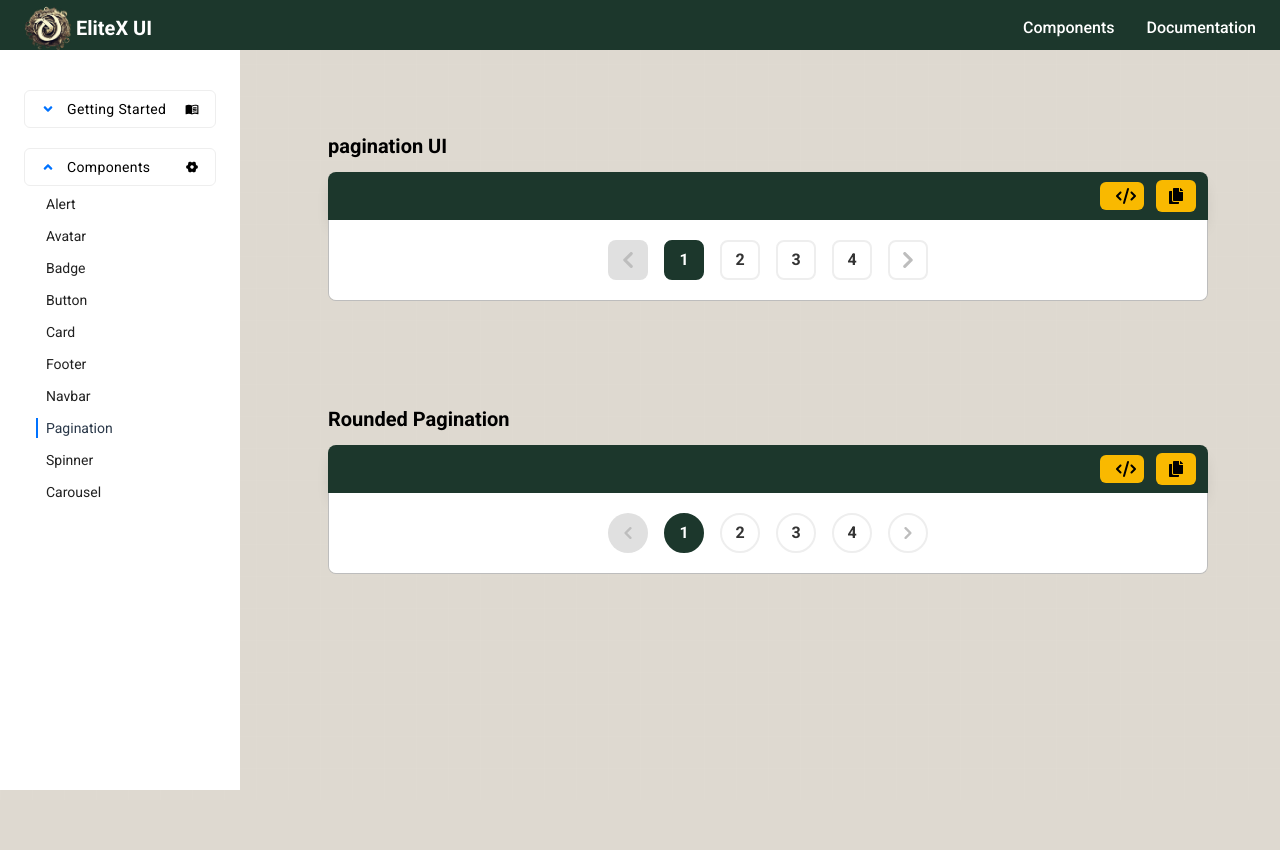
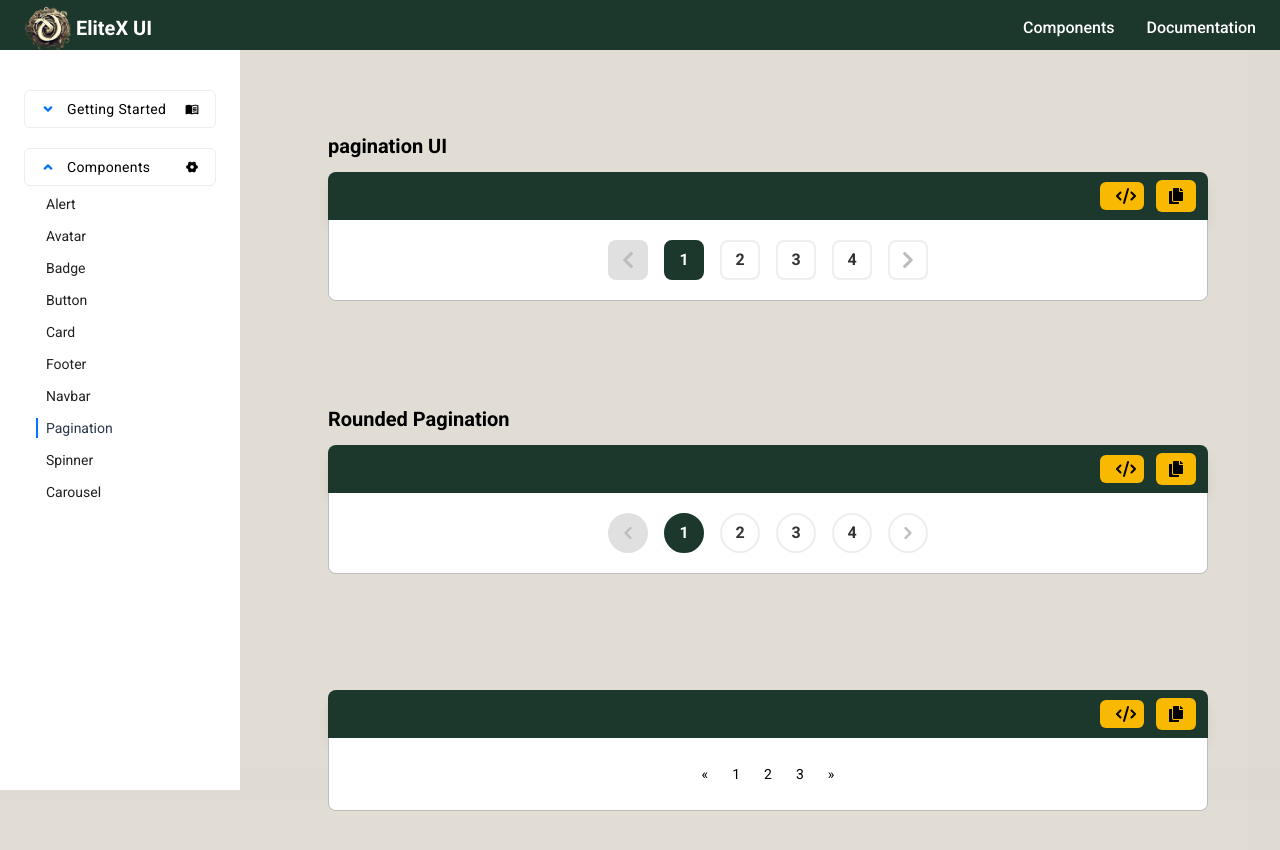
Before and after one commit to nayon117/Canvas-UI, a React (Vite) app: page /components/pagination in a window 1280 px wide. Shown: the top 850 px of the page. Before the commit the page ends 800 px from the top, so only its background shows below. Built offline with nearby package versions, Linux system fonts and the light colour scheme.

Commit message:
add pagination3

```diff
--- /dev/null
+++ b/src/components/App/Paginations/Pagination3.jsx
@@ -0,0 +1,102 @@
+import CodeBox from "../../../Shared/CodeBox/CodeBox";
+
+const Pagination3 = () => {
+  return (
+    <CodeBox stringCode={` <div aria-label="Page navigation example">
+    <ul className="list-style-none flex">
+      <li>
+        <a
+          className="relative block rounded bg-transparent px-3 py-1.5 text-sm text-surface transition duration-300 hover:bg-neutral-100 focus:bg-neutral-100 focus:text-primary-700 focus:outline-none active:bg-neutral-100 active:text-primary-700 dark:text-white dark:hover:bg-neutral-700 dark:focus:bg-neutral-700 dark:focus:text-primary-500 dark:active:bg-neutral-700 dark:active:text-primary-500"
+          href="#"
+          aria-label="Previous"
+        >
+          <span aria-hidden="true">&laquo;</span>
+        </a>
+      </li>
+      <li>
+        <a
+          className="relative block rounded bg-transparent px-3 py-1.5 text-sm text-surface transition duration-300 hover:bg-neutral-100 focus:bg-neutral-100 focus:text-primary-700 focus:outline-none active:bg-neutral-100 active:text-primary-700 dark:text-white dark:hover:bg-neutral-700 dark:focus:bg-neutral-700 dark:focus:text-primary-500 dark:active:bg-neutral-700 dark:active:text-primary-500"
+          href="#"
+        >
+          1
+        </a>
+      </li>
+      <li aria-current="page">
+        <a
+          className="relative block rounded bg-transparent px-3 py-1.5 text-sm text-surface transition duration-300 hover:bg-neutral-100 focus:bg-neutral-100 focus:text-primary-700 focus:outline-none active:bg-neutral-100 active:text-primary-700 dark:text-white dark:hover:bg-neutral-700 dark:focus:bg-neutral-700 dark:focus:text-primary-500 dark:active:bg-neutral-700 dark:active:text-primary-500"
+          href="#"
+        >
+          2
+        </a>
+      </li>
+      <li>
+        <a
+          className="relative block rounded bg-transparent px-3 py-1.5 text-sm text-surface transition duration-300 hover:bg-neutral-100 focus:bg-neutral-100 focus:text-primary-700 focus:outline-none active:bg-neutral-100 active:text-primary-700 dark:text-white dark:hover:bg-neutral-700 dark:focus:bg-neutral-700 dark:focus:text-primary-500 dark:active:bg-neutral-700 dark:active:text-primary-500"
+          href="#"
+        >
+          3
+        </a>
+      </li>
+      <li>
+        <a
+          className="relative block rounded bg-transparent px-3 py-1.5 text-sm text-surface transition duration-300 hover:bg-neutral-100 focus:bg-neutral-100 focus:text-primary-700 focus:outline-none active:bg-neutral-100 active:text-primary-700 dark:text-white dark:hover:bg-neutral-700 dark:focus:bg-neutral-700 dark:focus:text-primary-500 dark:active:bg-neutral-700 dark:active:text-primary-500"
+          href="#"
+          aria-label="Next"
+        >
+          <span aria-hidden="true">&raquo;</span>
+        </a>
+      </li>
+    </ul>
+  </div>`}>
+     <div className="flex justify-center">
+     <div aria-label="Page navigation example">
+        <ul className="list-style-none flex">
+          <li>
+            <a
+              className="relative block rounded bg-transparent px-3 py-1.5 text-sm text-surface transition duration-300 hover:bg-neutral-100 focus:bg-neutral-100 focus:text-primary-700 focus:outline-none active:bg-neutral-100 active:text-primary-700 dark:text-white dark:hover:bg-neutral-700 dark:focus:bg-neutral-700 dark:focus:text-primary-500 dark:active:bg-neutral-700 dark:active:text-primary-500"
+              href="#"
+              aria-label="Previous"
+            >
+              <span aria-hidden="true">&laquo;</span>
+            </a>
+          </li>
+          <li>
+            <a
+              className="relative block rounded bg-transparent px-3 py-1.5 text-sm text-surface transition duration-300 hover:bg-neutral-100 focus:bg-neutral-100 focus:text-primary-700 focus:outline-none active:bg-neutral-100 active:text-primary-700 dark:text-white dark:hover:bg-neutral-700 dark:focus:bg-neutral-700 dark:focus:text-primary-500 dark:active:bg-neutral-700 dark:active:text-primary-500"
+              href="#"
+            >
+              1
+            </a>
+          </li>
+          <li aria-current="page">
+            <a
+              className="relative block rounded bg-transparent px-3 py-1.5 text-sm text-surface transition duration-300 hover:bg-neutral-100 focus:bg-neutral-100 focus:text-primary-700 focus:outline-none active:bg-neutral-100 active:text-primary-700 dark:text-white dark:hover:bg-neutral-700 dark:focus:bg-neutral-700 dark:focus:text-primary-500 dark:active:bg-neutral-700 dark:active:text-primary-500"
+              href="#"
+            >
+              2
+            </a>
+          </li>
+          <li>
+            <a
+              className="relative block rounded bg-transparent px-3 py-1.5 text-sm text-surface transition duration-300 hover:bg-neutral-100 focus:bg-neutral-100 focus:text-primary-700 focus:outline-none active:bg-neutral-100 active:text-primary-700 dark:text-white dark:hover:bg-neutral-700 dark:focus:bg-neutral-700 dark:focus:text-primary-500 dark:active:bg-neutral-700 dark:active:text-primary-500"
+              href="#"
+            >
+              3
+            </a>
+          </li>
+          <li>
+            <a
+              className="relative block rounded bg-transparent px-3 py-1.5 text-sm text-surface transition duration-300 hover:bg-neutral-100 focus:bg-neutral-100 focus:text-primary-700 focus:outline-none active:bg-neutral-100 active:text-primary-700 dark:text-white dark:hover:bg-neutral-700 dark:focus:bg-neutral-700 dark:focus:text-primary-500 dark:active:bg-neutral-700 dark:active:text-primary-500"
+              href="#"
+              aria-label="Next"
+            >
+              <span aria-hidden="true">&raquo;</span>
+            </a>
+          </li>
+        </ul>
+      </div>
+     </div>
+    </CodeBox>
+  );
+};
+export default Pagination3;
--- a/src/rootComponents/pagination/Pagination.jsx
+++ b/src/rootComponents/pagination/Pagination.jsx
@@ -1,11 +1,13 @@
 import Pagination1 from "../../components/App/Paginations/Pagination1";
 import Pagination2 from "../../components/App/Paginations/Pagination2";
+import Pagination3 from "../../components/App/Paginations/Pagination3";
 
 const Pagination = () => {
     return(
         <div>
              <Pagination1/>
              <Pagination2/>
+             <Pagination3/>
         </div>
     )
 }
```
